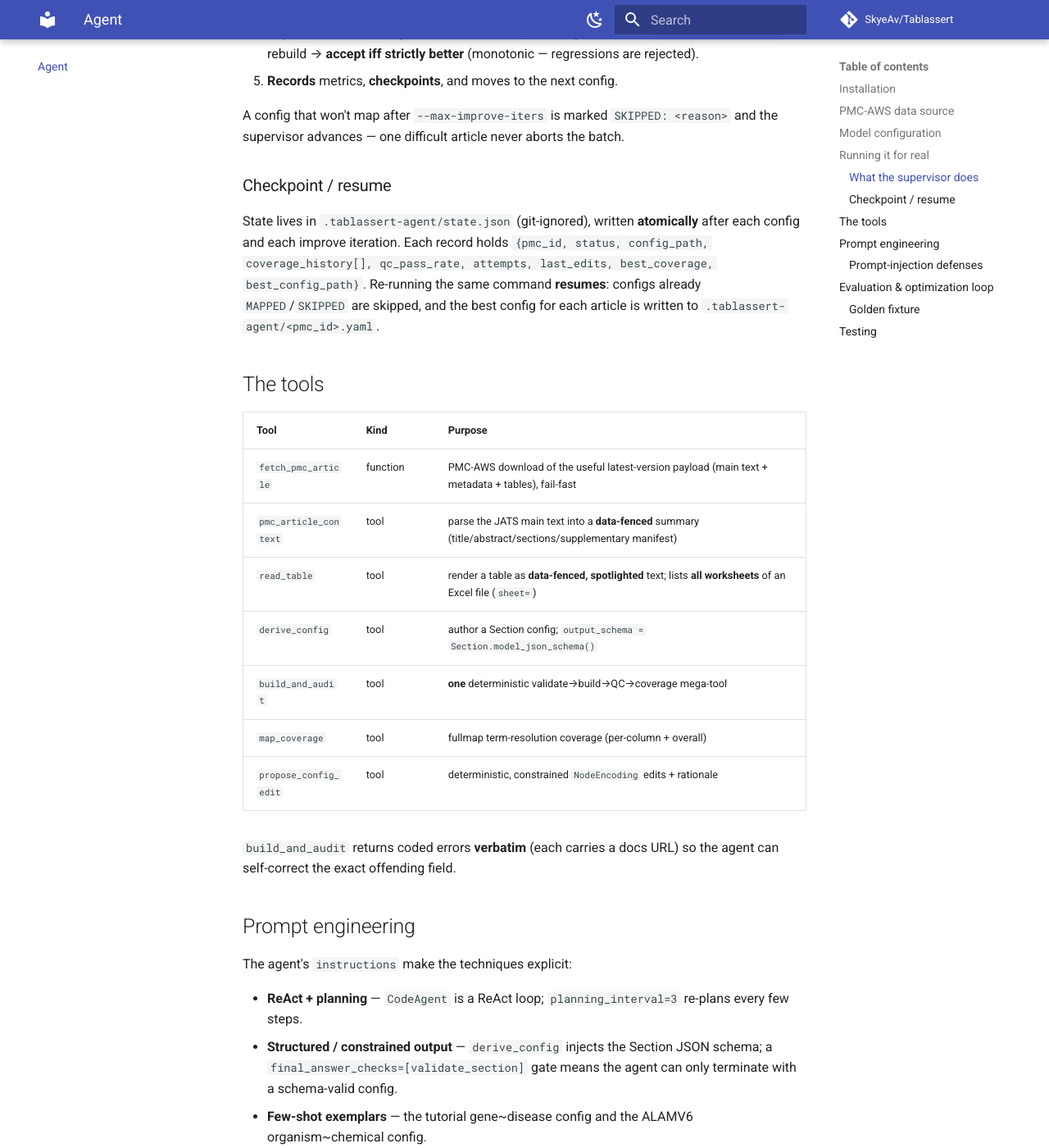
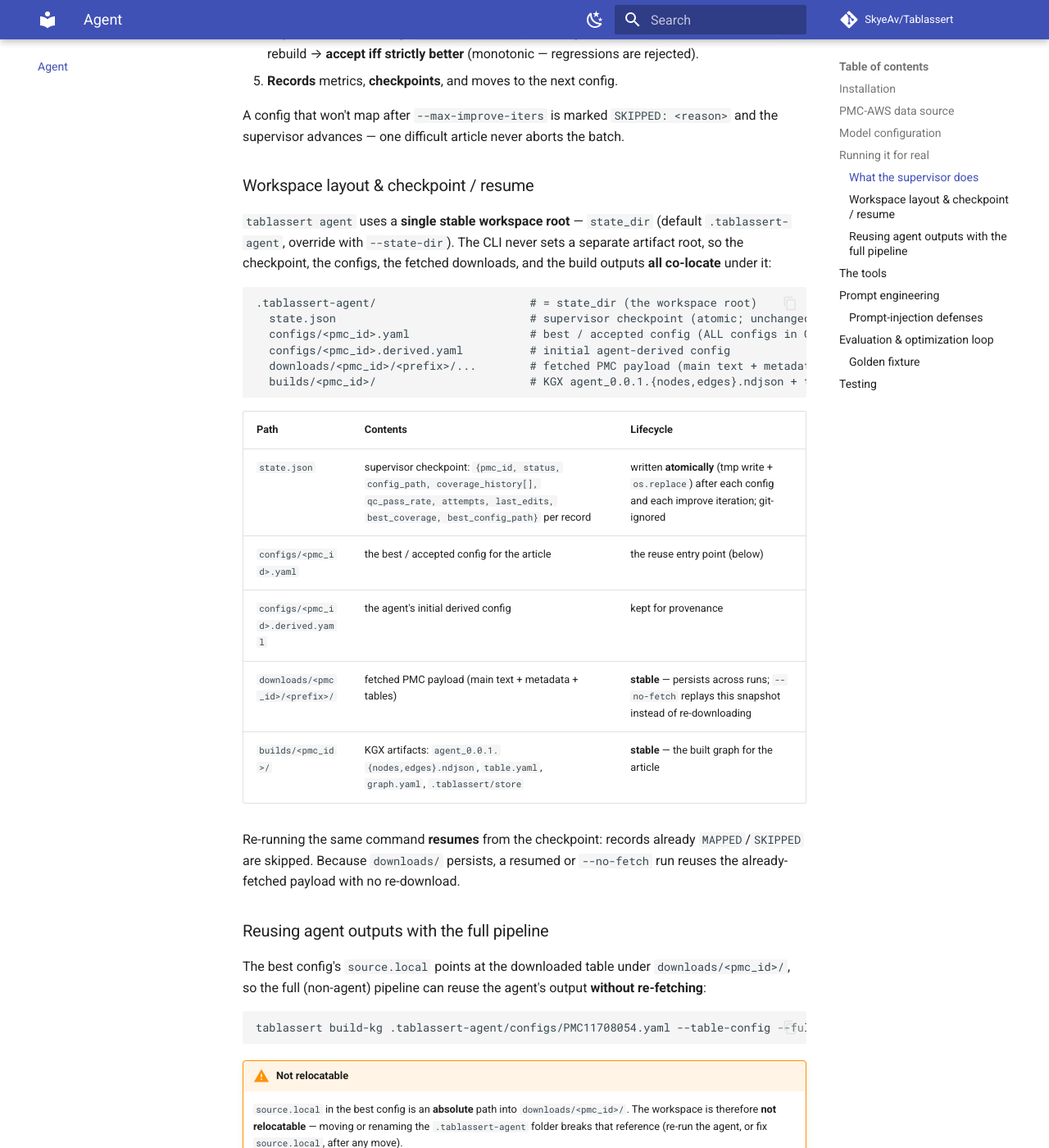
Before and after one commit to SkyeAv/Tablassert3.0.0, an MkDocs documentation site: the page built from docs/agent.md, in a window 1280 px wide and 1400 px high, scrolled down 3451 px. Shown: the whole window at 82% size. Built offline with MkDocs 1.6.1 and Material for MkDocs 9.7.7, drawn with Linux system fonts in a browser that asks for light colours; comment, search, counter and statistics services are not loaded.

Commit message:
docs: [US-505] document agent workspace layout + pipeline reuse
Replace the stale '.tablassert-agent/<pmc>.yaml' note with the full stable
workspace layout (state.json + configs/<pmc>.yaml{,.derived} + downloads/<pmc>/
+ builds/<pmc>/) and add a 'Reusing agent outputs with the full pipeline'
section showing 'tablassert build-kg .tablassert-agent/configs/<pmc>.yaml
--table-config --fullmap <fm>' plus the absolute-path/not-relocatable caveat.
All test_agent_docs.py asserted strings preserved.

````diff
--- a/docs/agent.md
+++ b/docs/agent.md
@@ -123,13 +123,46 @@ control flow over agentic decisions. For each PMC id it:
 A config that won't map after `--max-improve-iters` is marked `SKIPPED: <reason>` and the supervisor
 advances — one difficult article never aborts the batch.
 
-### Checkpoint / resume
+### Workspace layout & checkpoint / resume
 
-State lives in `.tablassert-agent/state.json` (git-ignored), written **atomically** after each config and
-each improve iteration. Each record holds `{pmc_id, status, config_path, coverage_history[], qc_pass_rate,
-attempts, last_edits, best_coverage, best_config_path}`. Re-running the same command **resumes**: configs
-already `MAPPED`/`SKIPPED` are skipped, and the best config for each article is written to
-`.tablassert-agent/<pmc_id>.yaml`.
+`tablassert agent` uses a **single stable workspace root** — `state_dir` (default `.tablassert-agent`,
+override with `--state-dir`). The CLI never sets a separate artifact root, so the checkpoint, the configs,
+the fetched downloads, and the build outputs **all co-locate** under it:
+
+```
+.tablassert-agent/                       # = state_dir (the workspace root)
+  state.json                             # supervisor checkpoint (atomic; unchanged location)
+  configs/<pmc_id>.yaml                  # best / accepted config (ALL configs in ONE folder)
+  configs/<pmc_id>.derived.yaml          # initial agent-derived config
+  downloads/<pmc_id>/<prefix>/...        # fetched PMC payload (main text + metadata + tables) — stable, persists
+  builds/<pmc_id>/                       # KGX agent_0.0.1.{nodes,edges}.ndjson + table.yaml + graph.yaml + .tablassert/store — stable
+```
+
+| Path | Contents | Lifecycle |
+| --- | --- | --- |
+| `state.json` | supervisor checkpoint: `{pmc_id, status, config_path, coverage_history[], qc_pass_rate, attempts, last_edits, best_coverage, best_config_path}` per record | written **atomically** (tmp write + `os.replace`) after each config and each improve iteration; git-ignored |
+| `configs/<pmc_id>.yaml` | the best / accepted config for the article | the reuse entry point (below) |
+| `configs/<pmc_id>.derived.yaml` | the agent's initial derived config | kept for provenance |
+| `downloads/<pmc_id>/<prefix>/` | fetched PMC payload (main text + metadata + tables) | **stable** — persists across runs; `--no-fetch` replays this snapshot instead of re-downloading |
+| `builds/<pmc_id>/` | KGX artifacts: `agent_0.0.1.{nodes,edges}.ndjson`, `table.yaml`, `graph.yaml`, `.tablassert/store` | **stable** — the built graph for the article |
+
+Re-running the same command **resumes** from the checkpoint: records already `MAPPED`/`SKIPPED` are
+skipped. Because `downloads/` persists, a resumed or `--no-fetch` run reuses the already-fetched payload
+with no re-download.
+
+### Reusing agent outputs with the full pipeline
+
+The best config's `source.local` points at the downloaded table under `downloads/<pmc_id>/`, so the full
+(non-agent) pipeline can reuse the agent's output **without re-fetching**:
+
+```bash
+tablassert build-kg .tablassert-agent/configs/PMC11708054.yaml --table-config --fullmap ./fullmap
+```
+
+!!! warning "Not relocatable"
+    `source.local` in the best config is an **absolute** path into `downloads/<pmc_id>/`. The workspace is
+    therefore **not relocatable** — moving or renaming the `.tablassert-agent` folder breaks that reference
+    (re-run the agent, or fix `source.local`, after any move).
 
 ## The tools
 
````
